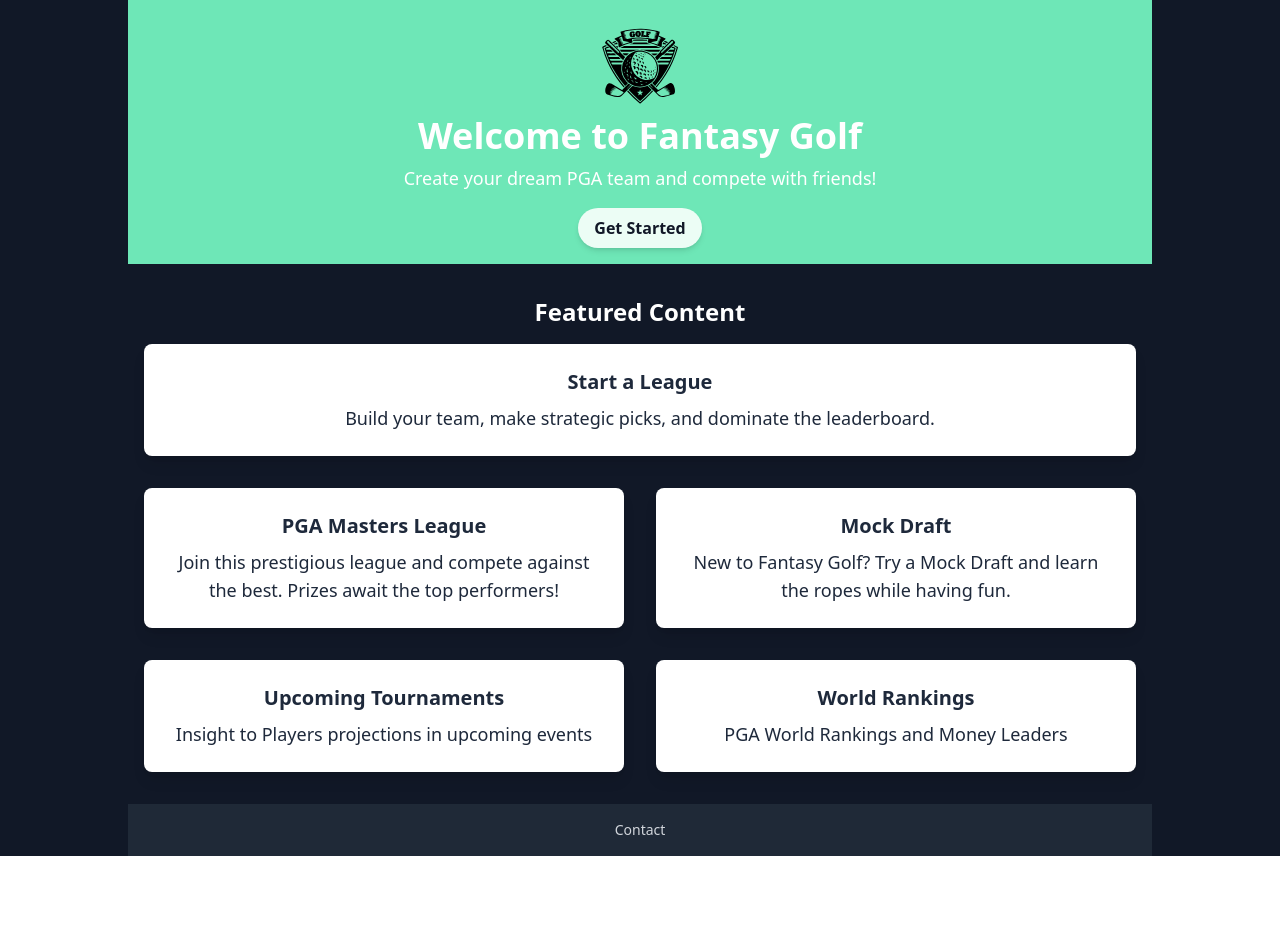
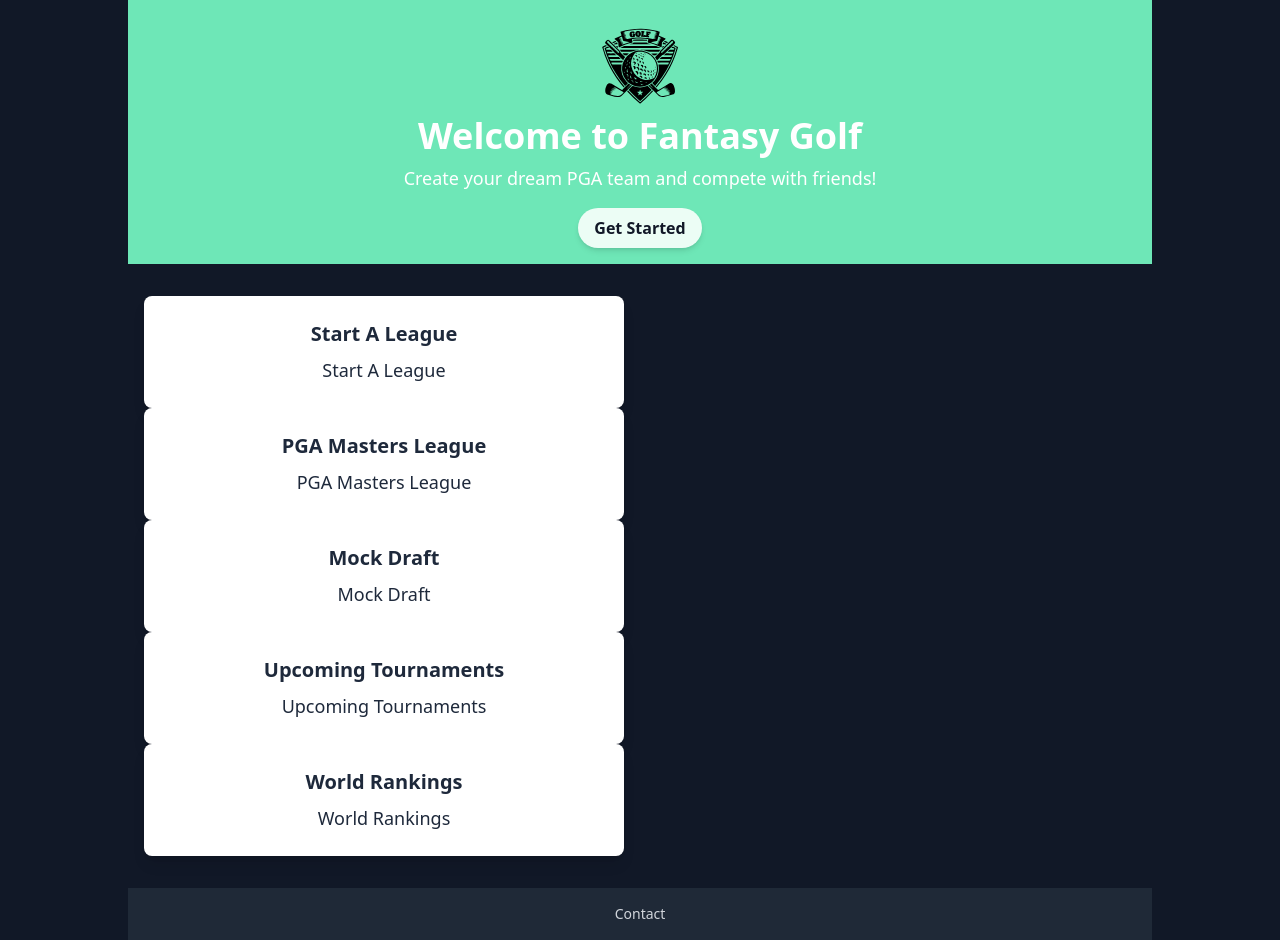
Before and after one commit to misterkolton/kt-portfolio, a Next.js app: page /landing in a window 1280 px wide. Before the commit the page ends 856 px from the top, so only its background shows below. Built offline with nearby package versions, Linux system fonts and the light colour scheme.

Commit message:
chore: replaced hard coded sections with a map over pages

```diff
--- a/app/landing/page.tsx
+++ b/app/landing/page.tsx
@@ -2,6 +2,37 @@ import Link from "next/link"
 import MainGolfLogo from "../../components/Icons/MainGolfLogo"
 
 export default function Landing() {
+  const pages = [
+    {
+      description:
+        "Build your team, make strategic picks, and dominate the leaderboard.",
+      title: "Start A League",
+      slug: "start-league",
+    },
+    {
+      description:
+        "Join this prestigious league and compete against the best. Prizes await the top performers!",
+      title: "PGA Masters League",
+      slug: "pga-masters-league",
+    },
+    {
+      description:
+        "New to Fantasy Golf? Try a Mock Draft and learn the ropes while having fun.",
+      title: "Mock Draft",
+      slug: "mock-draft",
+    },
+    {
+      description: "Insight to Players projections in upcoming events",
+      title: "Upcoming Tournaments",
+      slug: "upcoming-tournaments",
+    },
+    {
+      description: "PGA World Rankings and Money Leaders",
+      title: "World Rankings",
+      slug: "world-rankings",
+    },
+  ]
+
   return (
     <div className="flex justify-center items-center min-h-screen bg-gray-900 text-white font-sans">
       <div className="w-full max-w-screen-lg text-center">
@@ -26,67 +57,21 @@ export default function Landing() {
         </header>
         {/* Main Content */}
         <main className="container mx-auto px-4 py-8 text-center">
-          <section className="mb-8">
-            <h2 className="text-2xl font-semibold mb-4">Featured Content</h2>
-            <div className="bg-white p-6 rounded-lg shadow-lg hover:bg-violet-50 transition duration-300 ease-in-out">
-              {/* Featured content or promotional banners */}
-              <h3 className="text-xl font-semibold mb-2 text-slate-800">
-                Start a League
-              </h3>
-              <p className="text-lg text-slate-800">
-                Build your team, make strategic picks, and dominate the
-                leaderboard.
-              </p>
-            </div>
-          </section>
-          <section className="grid grid-cols-1 md:grid-cols-2 gap-8">
-            <div>
-              {/* Featured League 1 */}
-              <div className="bg-white p-6 rounded-lg shadow-lg hover:bg-violet-50 transition duration-300 ease-in-out">
-                <h3 className="text-xl font-semibold mb-2 text-slate-800">
-                  PGA Masters League
-                </h3>
-                <p className="text-lg text-slate-800">
-                  Join this prestigious league and compete against the best.
-                  Prizes await the top performers!
-                </p>
-              </div>
-            </div>
-            <div>
-              {/* Featured League 2 */}
-              <div className="bg-white p-6 rounded-lg shadow-lg hover:bg-violet-50 transition duration-300 ease-in-out">
-                <h3 className="text-xl font-semibold mb-2 text-slate-800">
-                  Mock Draft
-                </h3>
-                <p className="text-lg text-slate-800">
-                  New to Fantasy Golf? Try a Mock Draft and learn the ropes
-                  while having fun.
-                </p>
-              </div>
-            </div>
-            <div>
-              {/* Featured League 2 */}
-              <div className="bg-white p-6 rounded-lg shadow-lg hover:bg-violet-50 transition duration-300 ease-in-out">
-                <h3 className="text-xl font-semibold mb-2 text-slate-800">
-                  Upcoming Tournaments
-                </h3>
-                <p className="text-lg text-slate-800">
-                  Insight to Players projections in upcoming events
-                </p>
-              </div>
-            </div>
-            <div>
-              {/* Featured League 2 */}
-              <div className="bg-white p-6 rounded-lg shadow-lg hover:bg-violet-50 transition duration-300 ease-in-out">
-                <h3 className="text-xl font-semibold mb-2 text-slate-800">
-                  World Rankings
-                </h3>
-                <p className="text-lg text-slate-800">
-                  PGA World Rankings and Money Leaders
-                </p>
-              </div>
-            </div>
-          </section>
+          {pages.map((page) => {
+            return (
+              <section className="grid grid-cols-1 md:grid-cols-2 gap-8">
+                <div
+                  id={page.slug}
+                  className="bg-white p-6 rounded-lg shadow-lg hover:bg-violet-50 transition duration-300 ease-in-out"
+                >
+                  <h3 className="text-xl font-semibold mb-2 text-slate-800">
+                    {page.title}
+                  </h3>
+                  <p className="text-lg text-slate-800">{page.title}</p>
+                </div>
+              </section>
+            )
+          })}
         </main>
         {/* Footer */}
         <footer className="bg-gray-800 p-4 w-full">
@@ -98,3 +83,65 @@ export default function Landing() {
     </div>
   )
 }
+
+//  <section className="mb-8">
+//             <h2 className="text-2xl font-semibold mb-4">Featured Content</h2>
+//             <div className="bg-white p-6 rounded-lg shadow-lg hover:bg-violet-50 transition duration-300 ease-in-out">
+//               {/* Featured content or promotional banners */}
+//               <h3 className="text-xl font-semibold mb-2 text-slate-800">
+//                 Start a League
+//               </h3>
+//               <p className="text-lg text-slate-800">
+//                 Build your team, make strategic picks, and dominate the
+//                 leaderboard.
+//               </p>
+//             </div>
+//           </section>
+//           <section className="grid grid-cols-1 md:grid-cols-2 gap-8">
+//             <div>
+//               {/* Featured League 1 */}
+//               <div className="bg-white p-6 rounded-lg shadow-lg hover:bg-violet-50 transition duration-300 ease-in-out">
+//                 <h3 className="text-xl font-semibold mb-2 text-slate-800">
+//                   PGA Masters League
+//                 </h3>
+//                 <p className="text-lg text-slate-800">
+//                   Join this prestigious league and compete against the best.
+//                   Prizes await the top performers!
+//                 </p>
+//               </div>
+//             </div>
+//             <div>
+//               {/* Featured League 2 */}
+//               <div className="bg-white p-6 rounded-lg shadow-lg hover:bg-violet-50 transition duration-300 ease-in-out">
+//                 <h3 className="text-xl font-semibold mb-2 text-slate-800">
+//                   Mock Draft
+//                 </h3>
+//                 <p className="text-lg text-slate-800">
+//                   New to Fantasy Golf? Try a Mock Draft and learn the ropes
+//                   while having fun.
+//                 </p>
+//               </div>
+//             </div>
+//             <div>
+//               {/* Featured League 2 */}
+//               <div className="bg-white p-6 rounded-lg shadow-lg hover:bg-violet-50 transition duration-300 ease-in-out">
+//                 <h3 className="text-xl font-semibold mb-2 text-slate-800">
+//                   Upcoming Tournaments
+//                 </h3>
+//                 <p className="text-lg text-slate-800">
+//                   Insight to Players projections in upcoming events
+//                 </p>
+//               </div>
+//             </div>
+//             <div>
+//               {/* Featured League 2 */}
+//               <div className="bg-white p-6 rounded-lg shadow-lg hover:bg-violet-50 transition duration-300 ease-in-out">
+//                 <h3 className="text-xl font-semibold mb-2 text-slate-800">
+//                   World Rankings
+//                 </h3>
+//                 <p className="text-lg text-slate-800">
+//                   PGA World Rankings and Money Leaders
+//                 </p>
+//               </div>
+//             </div>
+//           </section>
```
